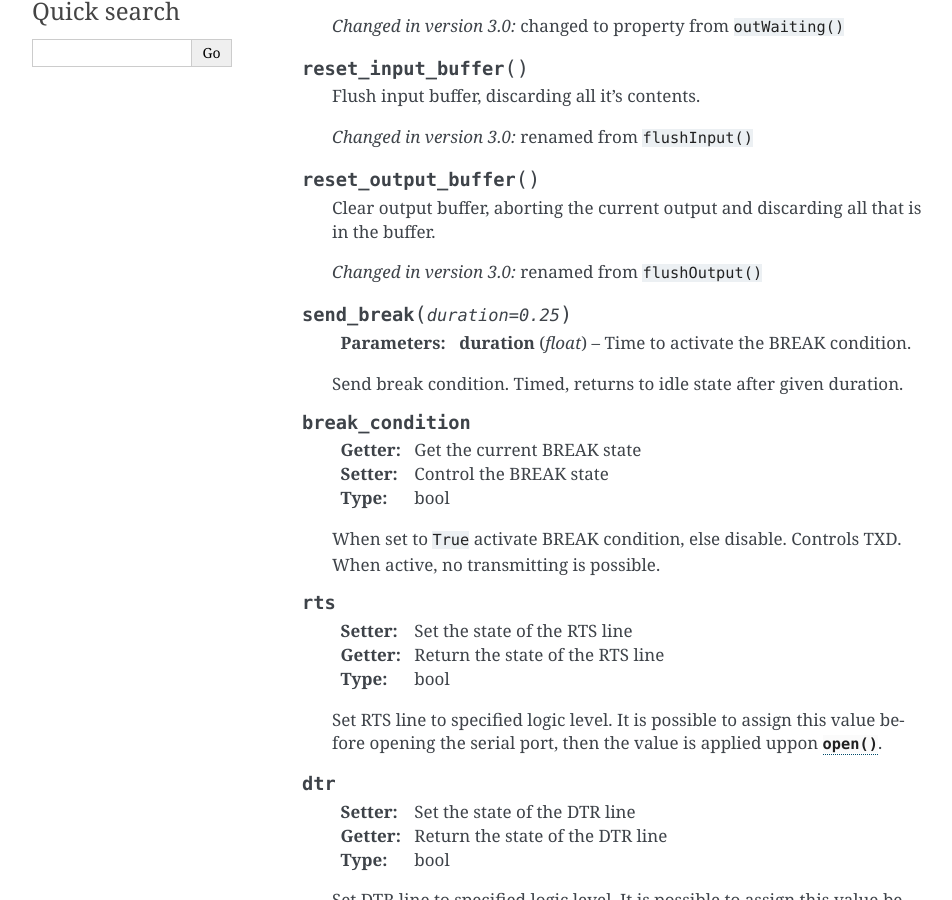
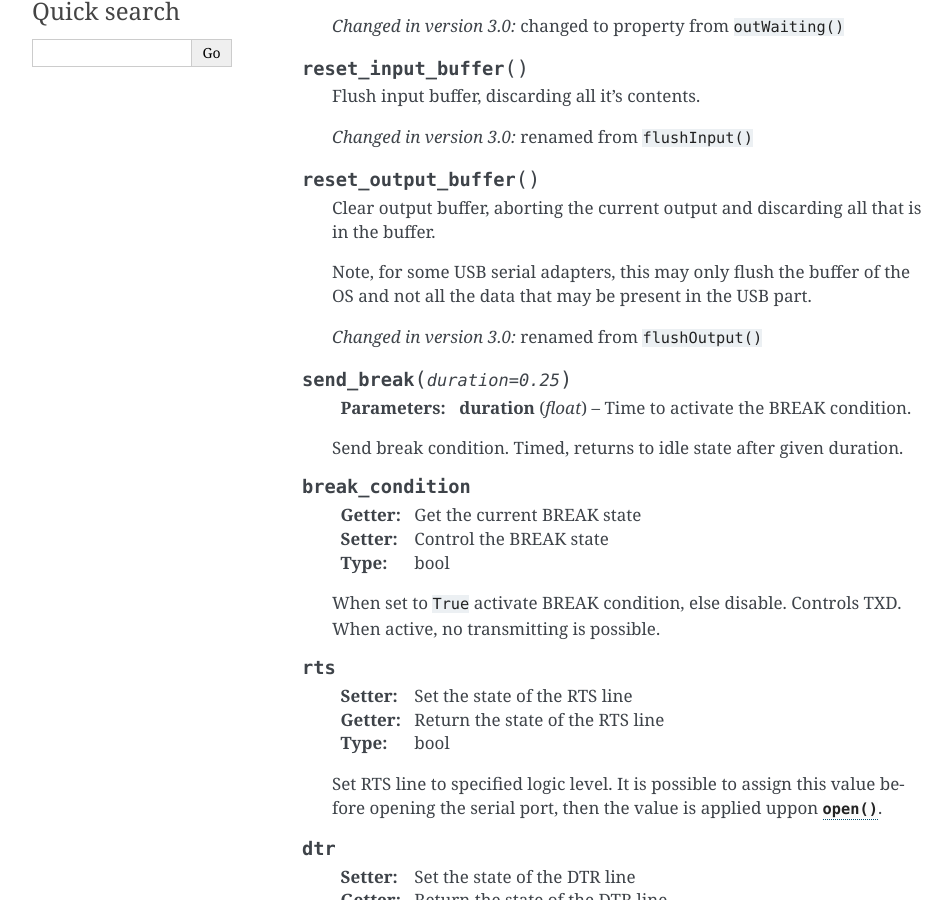
Before and after one commit to pyserial/pyserial, a Sphinx documentation site: the page built from documentation/pyserial_api.rst, in a window 1280 px wide and 900 px high, scrolled down 3346 px. Shown: the whole window, without its empty margins (148-1100 px from the left). Built offline with Sphinx 7.4.7, drawn with Linux system fonts in a browser that asks for light colours.

Commit message:
doc: add note about reset_ouput_buffer and USB devices

```diff
--- a/documentation/pyserial_api.rst
+++ b/documentation/pyserial_api.rst
@@ -195,6 +195,9 @@ Native ports
 
         Clear output buffer, aborting the current output and
         discarding all that is in the buffer.
+
+        Note, for some USB serial adapters, this may only flush the buffer of
+        the OS and not all the data that may be present in the USB part.
 
         .. versionchanged:: 3.0 renamed from ``flushOutput()``
 
```
